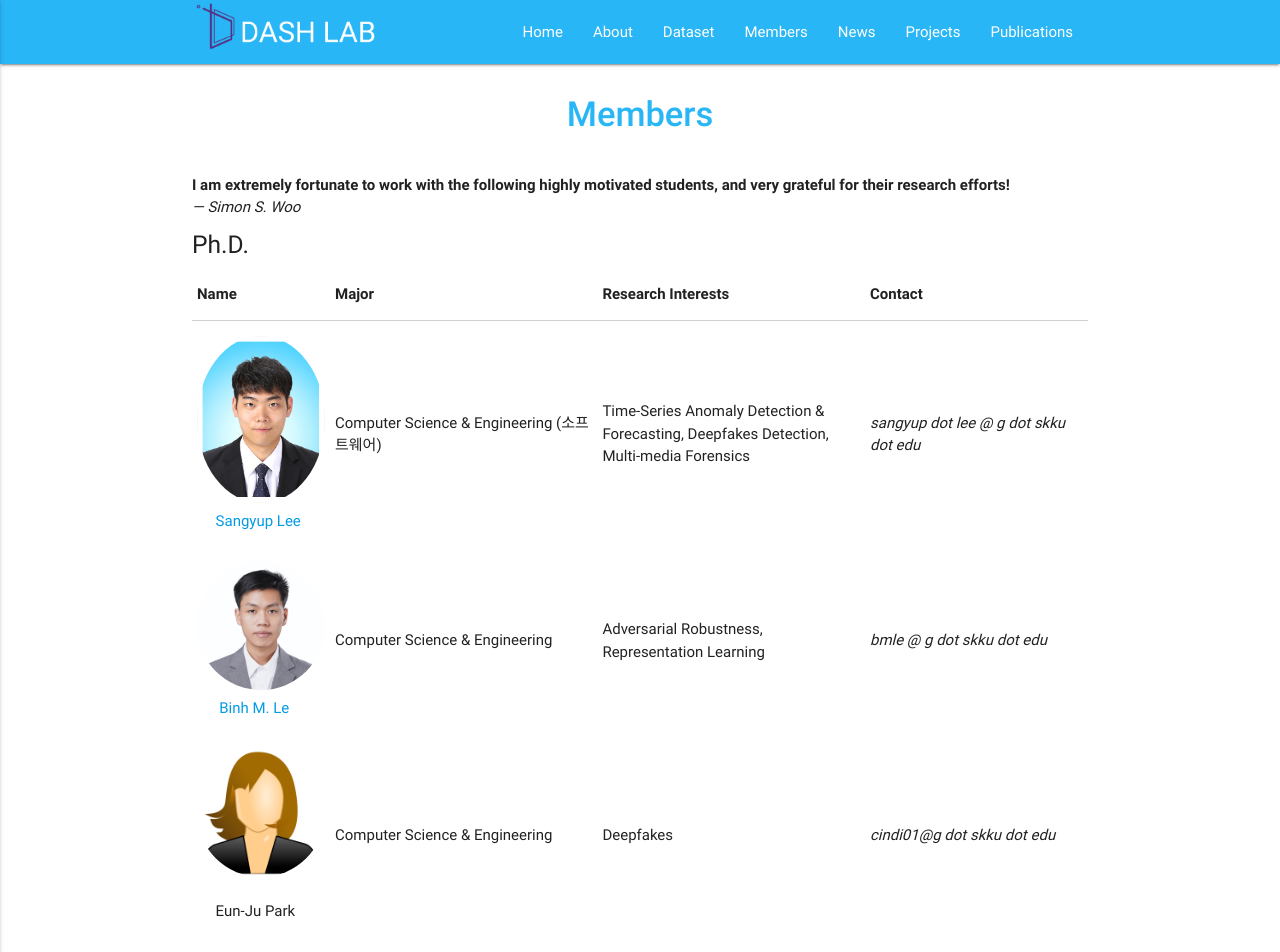
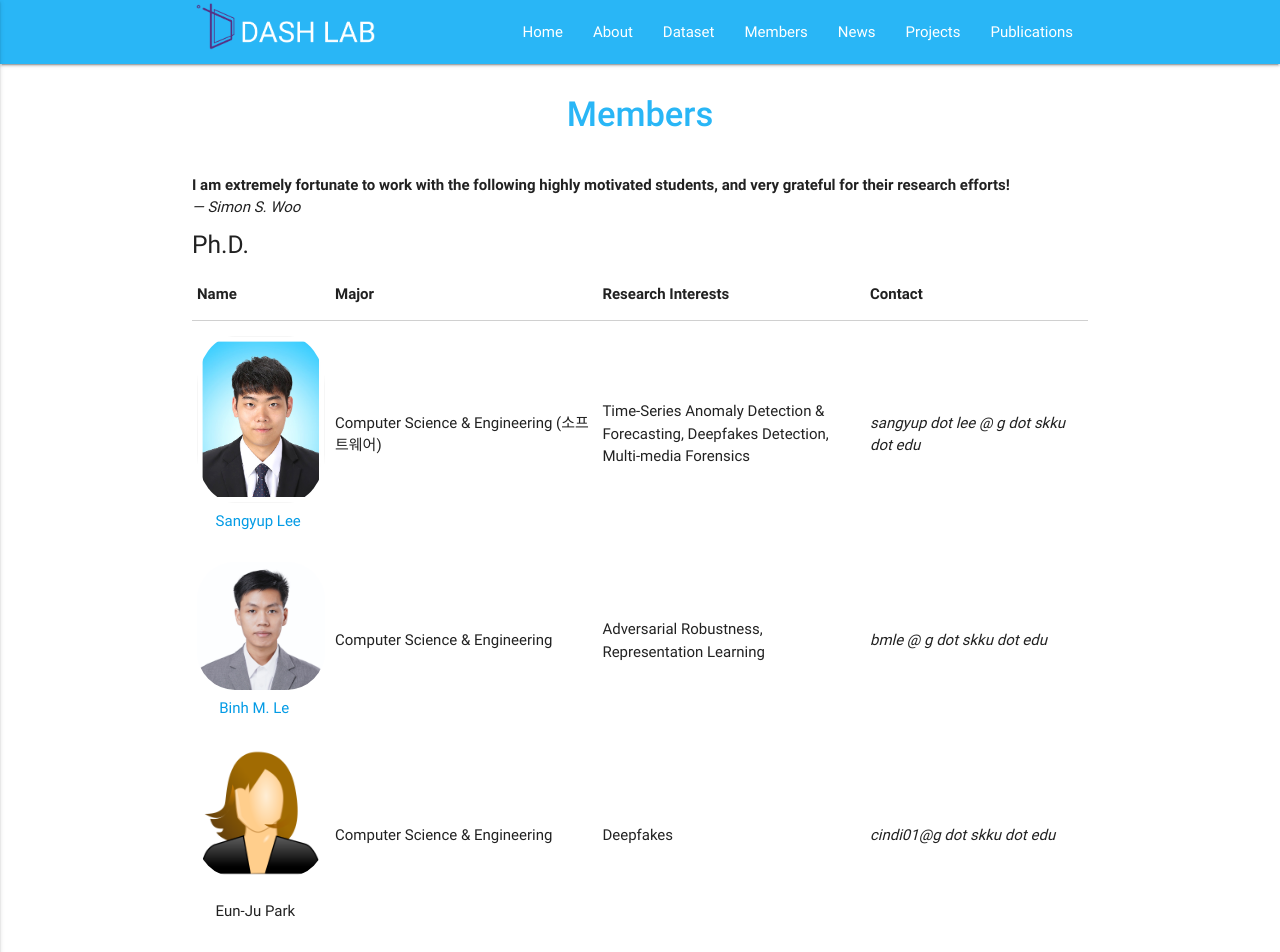
Before and after one commit to Yurim990507/DASH-Lab.github.io, a Jekyll site: the page built from Members.md, in a window 1280 px wide. Shown: the top 952 px of the page. Built offline with Jekyll 4.4.1, drawn with Linux system fonts in a browser that asks for light colours; a script that is not in the unit is left out.

Commit message:
update border phto

```diff
--- a/Members.md
+++ b/Members.md
@@ -31,7 +31,7 @@ permalink: /Members/
                    <td align="center">
                        <div style="display:flex;flex-direction:column">
                            	<a href = "https://sites.google.com/view/sangyuplee/" target = "_blank">
-                                <img src="/img/SangyupLee.jpg" alt="" height="auto" width="128" style="border-radius:50%"  ><br>
+                                <img src="/img/SangyupLee.jpg" alt="" height="auto" width="128" style="border-radius:30%"  ><br>
                                 &nbsp;&nbsp;&nbsp;&nbsp;&nbsp;Sangyup Lee
                            </a>
                        </div></td>
@@ -43,7 +43,7 @@ permalink: /Members/
                   <td align="center">
                       <div style="display:flex;flex-direction:column">
                           <a href="https://sites.google.com/view/binhminhle/home" target = "_blank">
-                              <img src="/img/BinhMLe.jpg" alt="Photo" height="auto" width="128" style="border-radius:50%" ><br>
+                              <img src="/img/BinhMLe.jpg" alt="Photo" height="auto" width="128" style="border-radius:30%" ><br>
                               &nbsp;&nbsp;&nbsp;&nbsp;&nbsp;&nbsp;Binh M. Le
                           </a>
                       </div>
@@ -55,7 +55,7 @@ permalink: /Members/
                  <tr>
                   <td align="center">
                       <div style="display:flex;flex-direction:column">
-                        <img src="/img/dummy_female.png" alt="" height="auto" width="128" style="border-radius:50%"><br>
+                        <img src="/img/dummy_female.png" alt="" height="auto" width="128" style="border-radius:30%"><br>
                           &nbsp;&nbsp;&nbsp;&nbsp; Eun-Ju Park
                       </div>
                   </td>
@@ -66,7 +66,7 @@ permalink: /Members/
                 <tr>
                   <td align="center">
                       <div style="display:flex;flex-direction:column">
-                        <img src="/img/JuhunLee.jpg" alt="" height="auto" width="128" style="border-radius:50%"><br>
+                        <img src="/img/JuhunLee.jpg" alt="" height="auto" width="128" style="border-radius:30%"><br>
                           &nbsp;&nbsp;&nbsp;&nbsp; Juhun Lee
                       </div>
                   </td>
```
